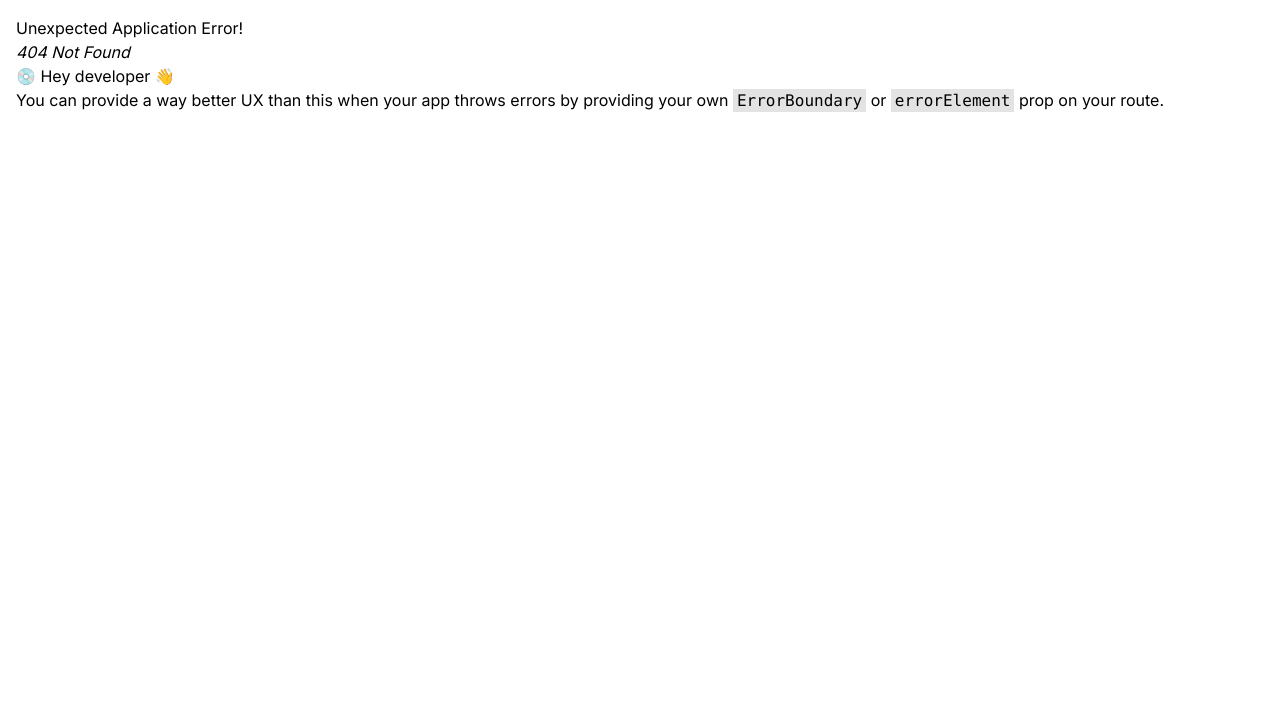
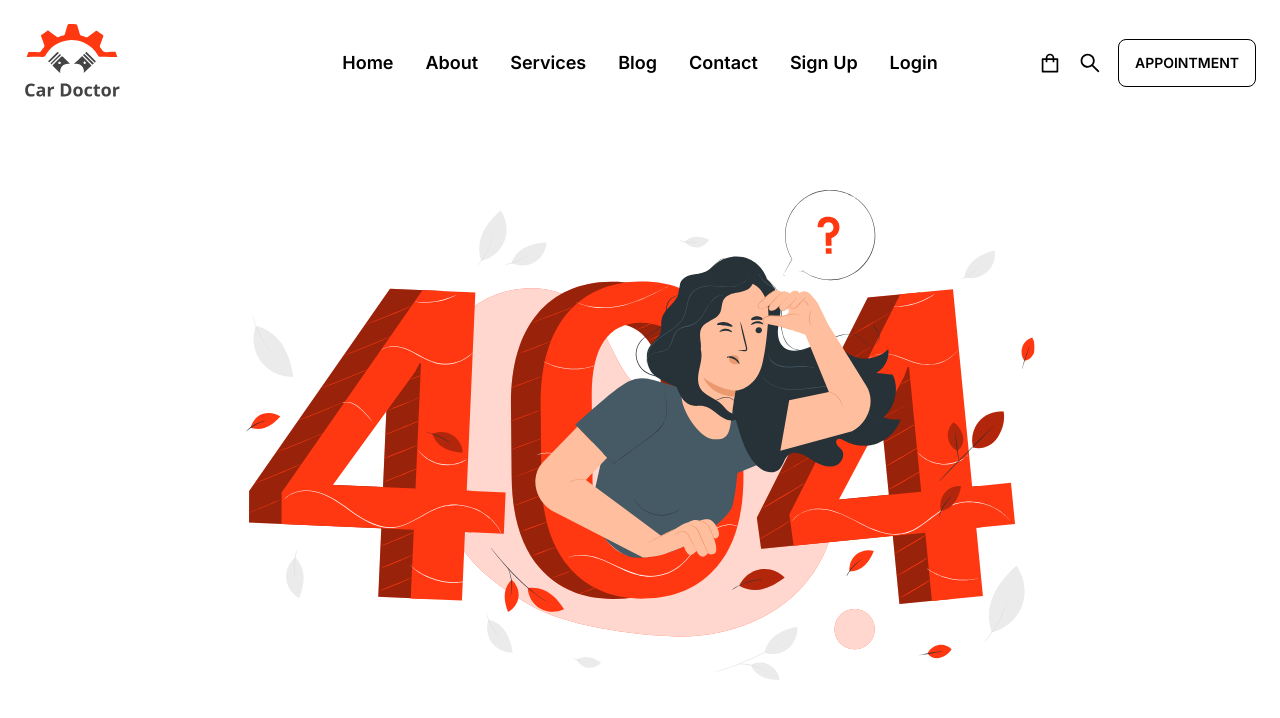
Before and after one commit to devsrsihab/Car-Doctor, a React (Vite) app: page /checkout/1 in a window 1280 px wide. Before the commit this address had no page. Shown: the top 718 px of the page. Built offline with nearby package versions, Linux system fonts and the light colour scheme.

Commit message:
404 Page Design Done

```diff
--- a/index.html
+++ b/index.html
@@ -2,6 +2,8 @@
 <html lang="en">
   <head>
     <meta charset="UTF-8" />
+    <link rel="icon" href="/src/assets/footerLogo.svg" type="image/svg">
+
     <meta name="viewport" content="width=device-width, initial-scale=1.0" />
     <title> Car-Doctor </title>
   </head>
--- /dev/null
+++ b/src/Pages/404/NotFound.jsx
@@ -0,0 +1,15 @@
+import NotFoundImg from '../../assets/images/notFound/404NotFound.svg'
+import Navbar from '../Shared/Navbar/Navbar'
+const NotFound = () => {
+  return (
+    <div>
+        <Navbar/>
+        <div className="not-found-img py-20 flex justify-center items-center">
+
+        <img src={NotFoundImg} alt="not-found" />
+        </div>
+    </div>
+  )
+}
+
+export default NotFound
--- a/src/Pages/Shared/Footer/Footer.jsx
+++ b/src/Pages/Shared/Footer/Footer.jsx
@@ -1,5 +1,5 @@
 import { AiFillLinkedin, AiOutlineGoogle, AiOutlineInstagram, AiOutlineTwitter } from "react-icons/ai";
-import doctorLogo from "../../../assets/logo.svg";
+import doctorLogo from "../../../assets/footerLogo.svg";
 
 
 
--- a/src/Pages/Shared/Navbar/MenuItems.jsx
+++ b/src/Pages/Shared/Navbar/MenuItems.jsx
@@ -1,29 +1,47 @@
-import { Link } from "react-router-dom";
+import { NavLink } from "react-router-dom";
 
 const MenuItems = () => {
   return (
     <>
 
       <li>
-      <Link to='/' >Home</Link>
+      <NavLink to='/' >
+        Home
+      </NavLink>
       </li>
       <li>
-        <a>About</a>
+      <NavLink to='/about' >
+      About
+      </NavLink>
+
       </li>
       <li>
-        <a>Services</a>
+      <NavLink to='/services' >
+        Services
+      </NavLink>
+
       </li>
       <li>
-        <a>Blog</a>
+      <NavLink to='/blog' >
+        Blog
+      </NavLink>
+
       </li>
       <li>
-        <a>Contact</a>
+      <NavLink to='/contact' >
+        Contact
+      </NavLink>
+
       </li>
       <li>
-        <Link to='/signup' >Sign Up</Link>
+      <NavLink to='/signup' >
+        Sign Up
+      </NavLink>
       </li>
       <li>
-        <Link to='/login' >Login</Link>
+      <NavLink to='/login' >
+        Login
+      </NavLink>
       </li>
     </>
   );
--- a/src/Router/Router.jsx
+++ b/src/Router/Router.jsx
@@ -3,10 +3,12 @@ import MainLayouts from "../Layouts/MainLayouts";
 import Home from "../Pages/Home/Home";
 import Signup from "../Pages/Auth/Signup";
 import Login from "../Pages/Auth/Login";
+import NotFound from "../Pages/404/NotFound";
 const router = createBrowserRouter([
   {
     path: "/",
     element: <MainLayouts />,
+    errorElement:<NotFound/> ,
     children: [
       {
         path: "/",
--- a/src/index.css
+++ b/src/index.css
@@ -5,3 +5,6 @@
 body{
     font-family: 'Inter', sans-serif;
 }
+.menu li  .active{
+    color: #FF3811 !important ;
+}
```
Also changed, not shown: src/assets/footerLogo.svg (added), src/assets/images/notFound/404NotFound.svg (added).
